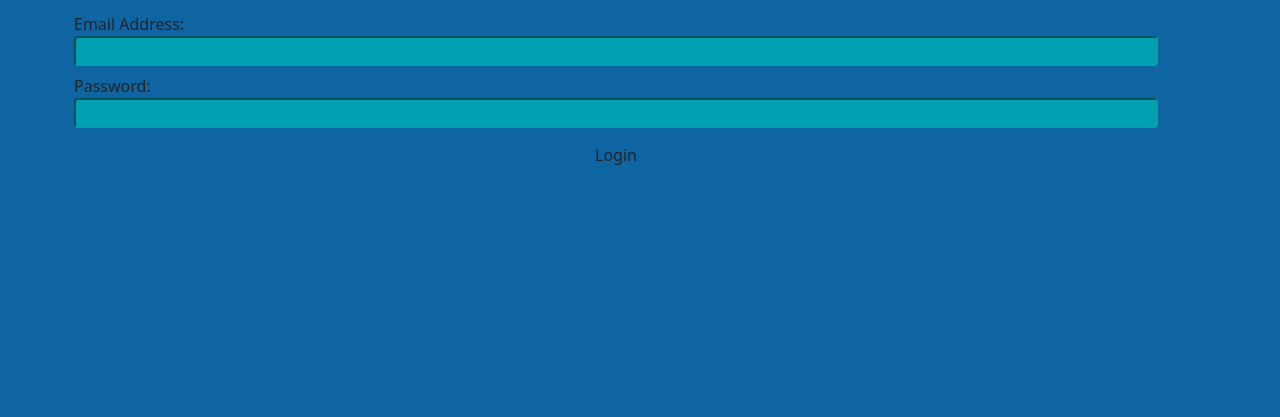
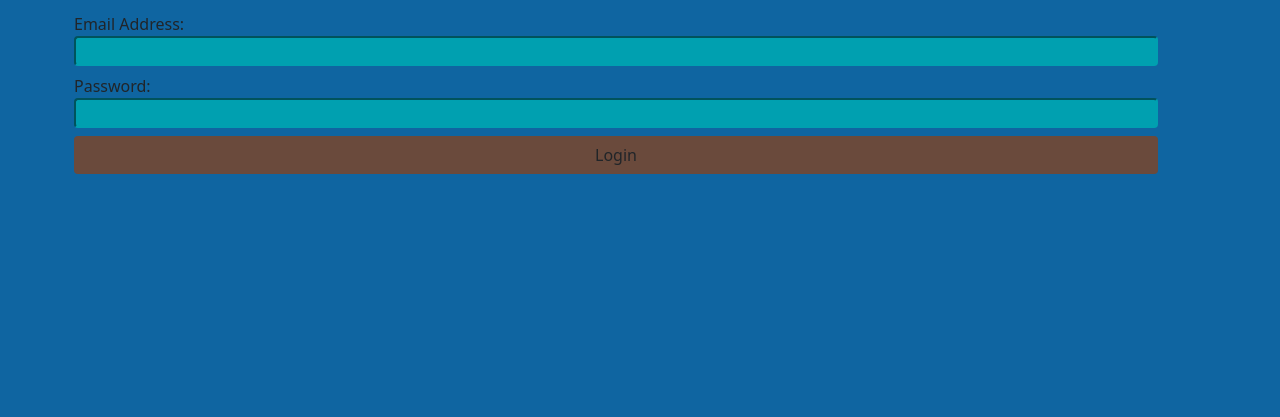
Before and after one commit to cchampa123/whoopiepie, a Django app: template downloader/templates/registration/login.html in a window 1280 px wide. Shown: the part 370-787 px from the top of the page. Run offline with Django 3.2, Linux system fonts and the light colour scheme; the template is opened without the code that fills it, so the values that code supplies are empty, except form fields; tables that the repository leaves empty hold one stand-in row (values such as "Sample post"); form fields are guessed from the names that the template uses.

Commit message:
fixing button coloring

```diff
--- a/downloader/templates/registration/login.html
+++ b/downloader/templates/registration/login.html
@@ -42,12 +42,13 @@
       border-radius:.25rem;
       border-color:#00A0B0;
       background-color: #00A0B0;
+      overflow:auto;
     }
     body {
       background-color: #0F65A1;
     }
-    button {
-      background-color: #6A4A3C
+    .btn {
+      background-color: #6A4A3C;
     }
   </style>
 {% endblock %}
```
